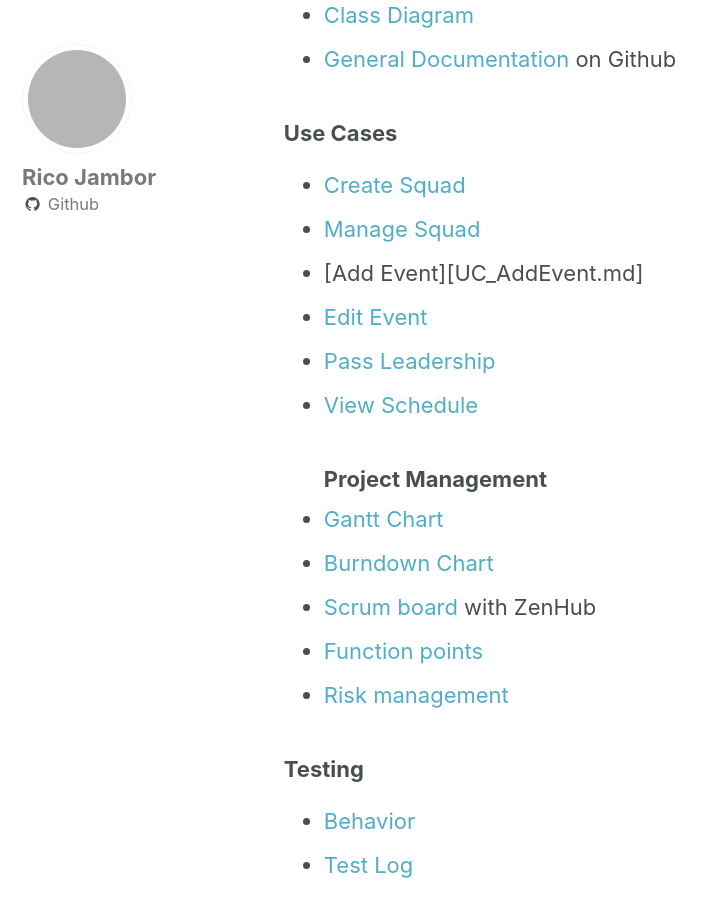
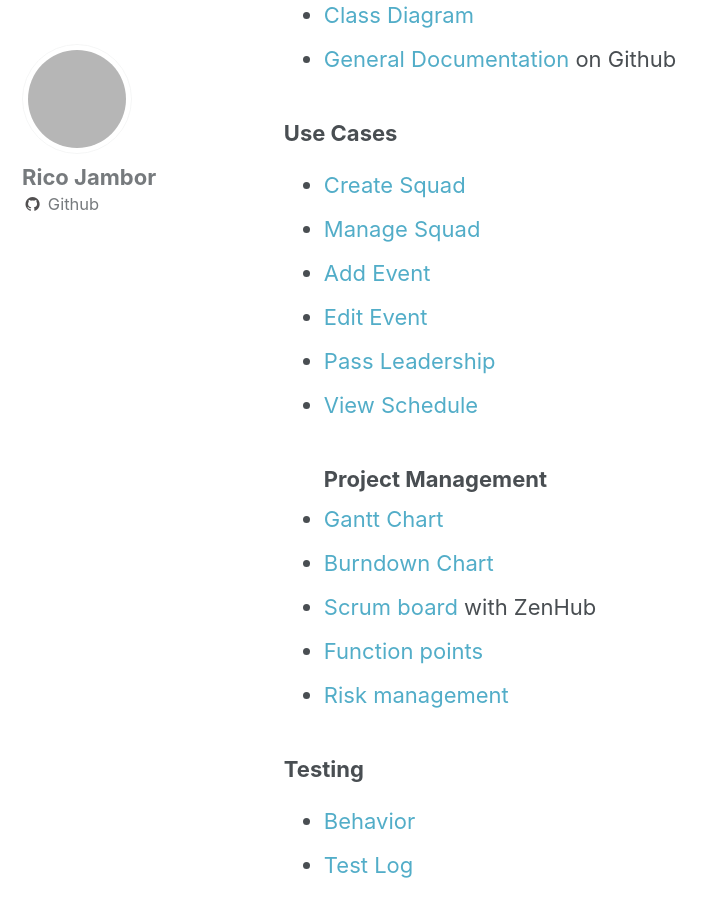
Before and after one commit to PalatinCoder/SquadIT, a Jekyll site: the page built from _posts/2017-06-22-final.md, in a window 1280 px wide and 900 px high, scrolled down 634 px. Shown: the whole window, without its empty margins (0-715 px from the left). Built offline with Jekyll 4.4.1, drawn with Linux system fonts in a browser that asks for light colours; some of the changed lines change nothing that is shown; grey boxes are pictures that could not be loaded.

Commit message:
FIX: wrong link in final blog post

```diff
--- a/_posts/2017-06-22-final.md
+++ b/_posts/2017-06-22-final.md
@@ -23,7 +23,7 @@ You can find our Vision [here][vision]. Our team member roles can be found [here
 
 + [Create Squad][UC_CreateSquad]
 + [Manage Squad][UC_ManageSquad]
-+ [Add Event][UC_AddEvent.md]
++ [Add Event][UC_AddEvent]
 + [Edit Event][UC_EditEvent]
 + [Pass Leadership][UC_PassLeadership]
 + [View Schedule][UC_ViewSchedule]
```
